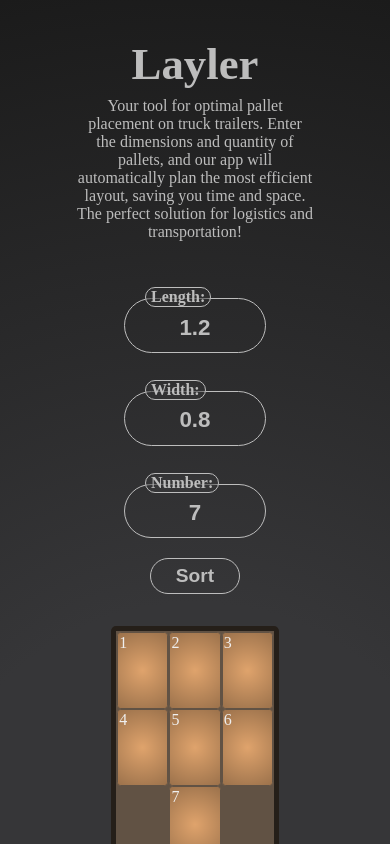
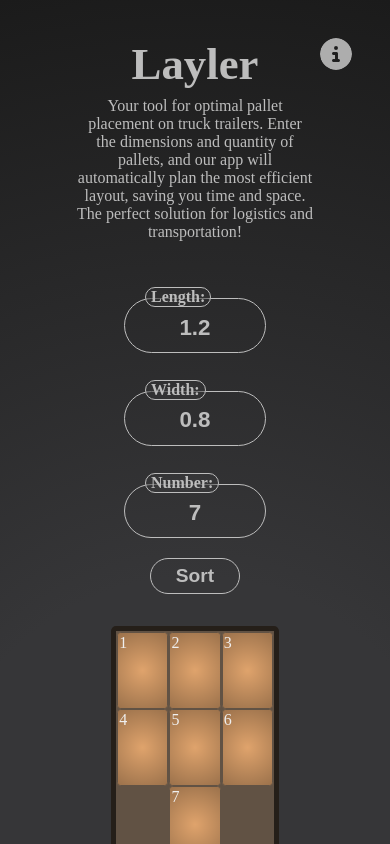
Before and after one commit to kvvasuu/Lay-ler, a Vue app: page / in a window 390 px wide. Shown: the top 844 px of the page. Built offline with nearby package versions, Linux system fonts and the light colour scheme.

Commit message:
added help button

```diff
--- a/src/App.vue
+++ b/src/App.vue
@@ -6,6 +6,8 @@
     most efficient layout, saving you time and space.<br />
     The perfect solution for logistics and transportation!
   </div>
+  <img class="help-button" src="./assets/circle-info-solid.svg" alt="help" />
+
   <div class="form-container">
     <div class="form-inputs">
       <div class="pallet-input-group">
@@ -467,6 +469,22 @@ export default {
   margin: 0 0.6rem 0.6rem 0.6rem;
 }
 
+.help-button {
+  position: absolute;
+  top: 0.1rem;
+  right: 0.5rem;
+  height: 0.5rem;
+  cursor: pointer;
+  border-radius: 1rem;
+  margin: 0.1rem;
+}
+
+.help-button:active {
+  filter: brightness(0) saturate(100%) invert(78%) sepia(88%) saturate(1033%)
+    hue-rotate(314deg) brightness(97%) contrast(94%);
+  box-shadow: 0 0 4px rgb(160, 113, 70);
+}
+
 .form-container {
   display: flex;
   align-items: center;
@@ -730,6 +748,20 @@ export default {
   top: 1rem;
 }
 
+@media screen and (max-width: 1000px) {
+  .state-buttons {
+    margin: auto;
+    margin-top: 0.6rem;
+  }
+  .state-button {
+    margin: 0.1rem;
+  }
+  .help-button {
+    top: -0.1rem;
+    right: -0.1rem;
+  }
+}
+
 @media screen and (max-width: 640px) {
   .form-inputs {
     flex-direction: column;
@@ -742,27 +774,21 @@ export default {
     margin: auto;
     margin-top: 0.6rem;
   }
-
   .pallet-input-group {
     margin: 0.3rem;
   }
 }
 
-@media screen and (max-width: 1000px) {
-  .state-buttons {
-    margin: auto;
-    margin-top: 0.6rem;
-  }
-  .state-button {
-    margin: 0.2rem;
-  }
-}
-
 @media (hover: hover) {
   .button-sort:hover {
-    color: rgb(241, 165, 94);
+    color: #f1a55e;
     border: 1.5px solid rgb(241, 165, 94);
     filter: drop-shadow(0 0 1px rgb(160, 113, 70));
+  }
+  .help-button:hover {
+    filter: brightness(0) saturate(100%) invert(78%) sepia(88%) saturate(1033%)
+      hue-rotate(314deg) brightness(97%) contrast(94%);
+    box-shadow: 0 0 4px rgb(160, 113, 70);
   }
 }
 
--- a/src/style.css
+++ b/src/style.css
@@ -21,6 +21,7 @@ body {
 }
 
 #app {
+  position: relative;
   display: flex;
   align-items: center;
   justify-content: center;
```
Also changed, not shown: src/assets/circle-info-solid.svg (added).
